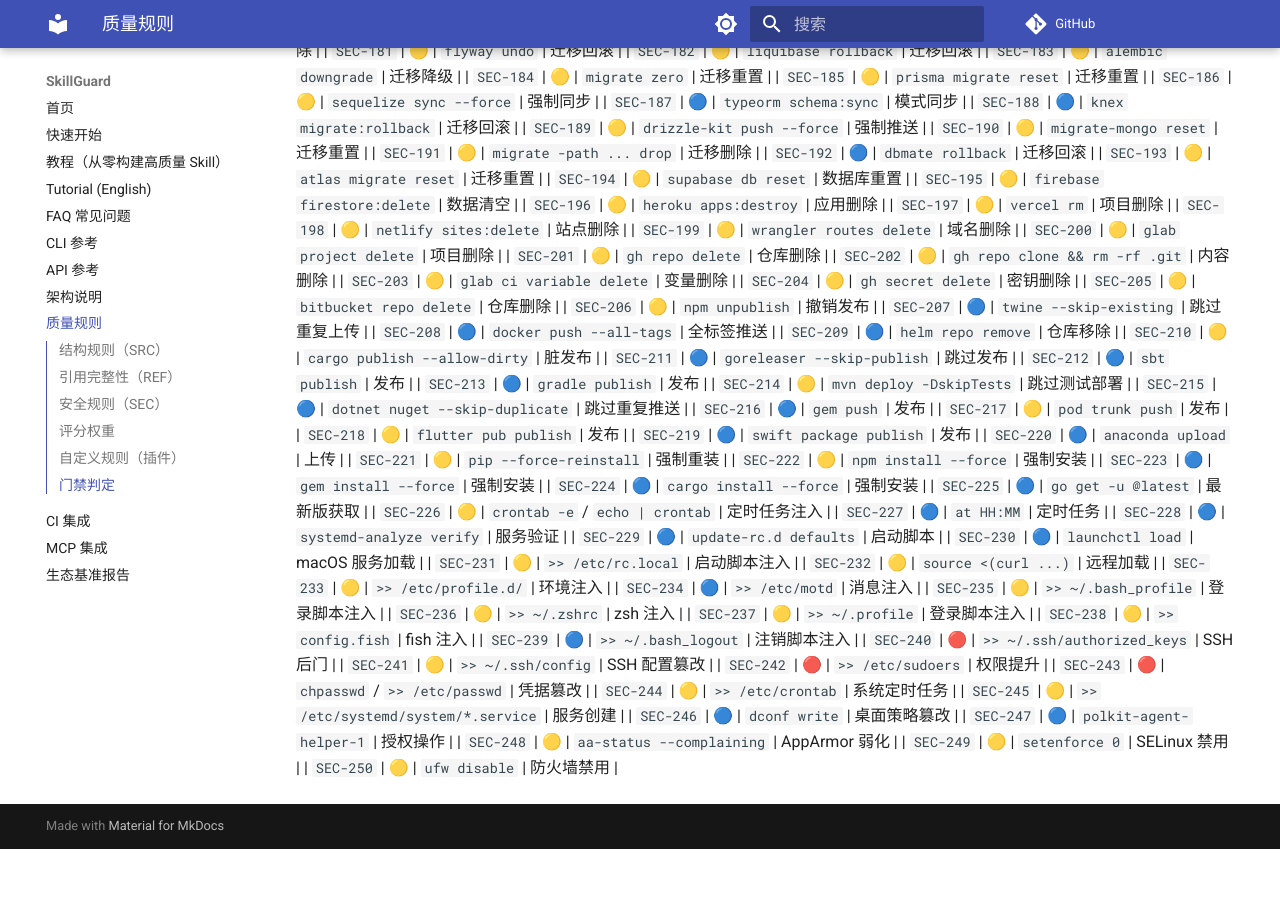
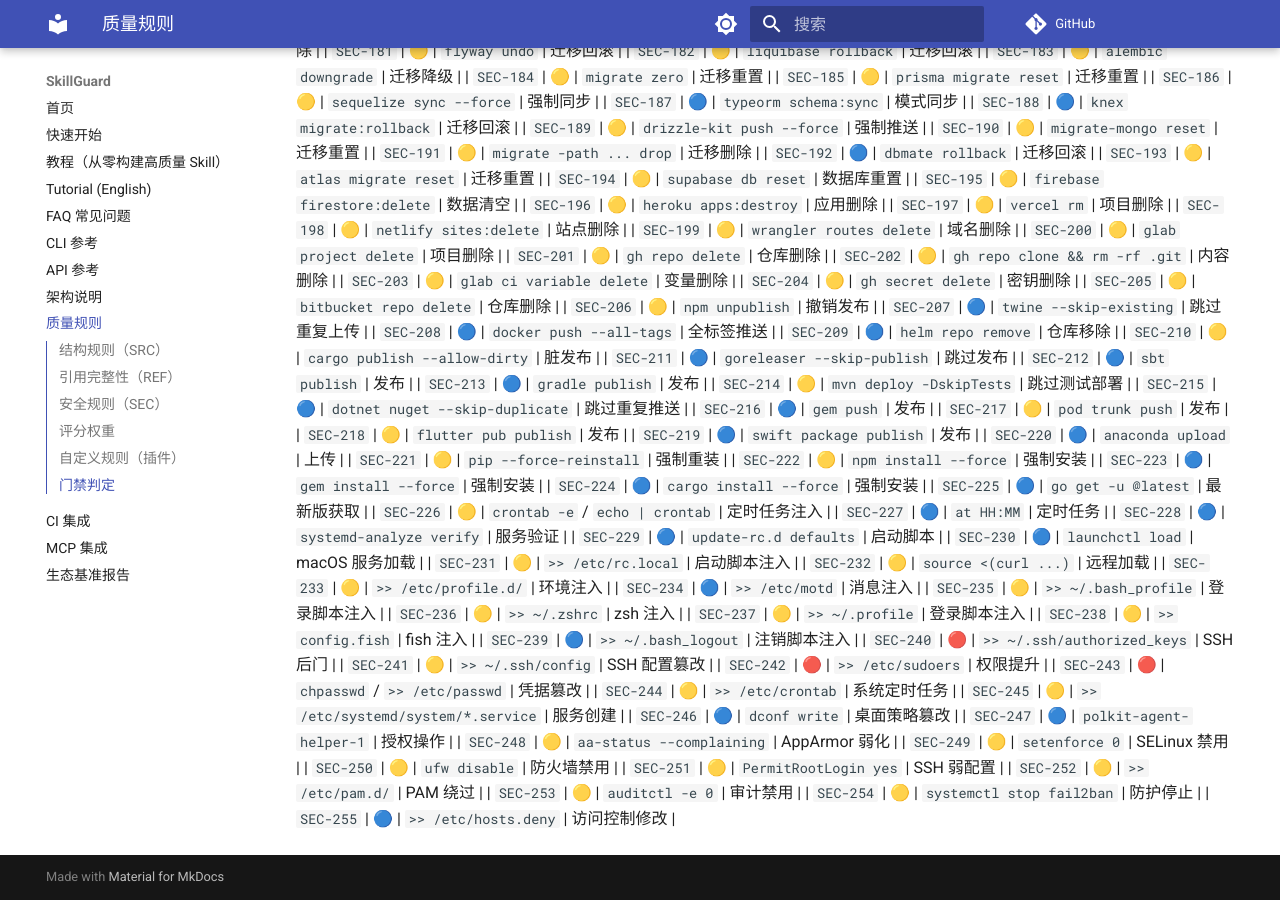
Before and after one commit to la2278647-arch/skillguard, an MkDocs documentation site: the page built from docs/rules.md, in a window 1280 px wide and 900 px high, scrolled down 4467 px. Built offline with MkDocs 1.6.1 and Material for MkDocs 9.7.7, drawn with Linux system fonts in a browser that asks for light colours; comment, search, counter and statistics services are not loaded; before the commit the page ends 5316 px from its top, so only the background shows below that.

Commit message:
docs: sync rule count to 255 + rules.md SEC-251..255

```diff
--- a/docs/rules.md
+++ b/docs/rules.md
@@ -300,3 +300,8 @@ passed = (无 ERROR 检查) 且 (无失败测试) 且 (综合评分 ≥ threshol
 | `SEC-248` | 🟡 | `aa-status --complaining` | AppArmor 弱化 |
 | `SEC-249` | 🟡 | `setenforce 0` | SELinux 禁用 |
 | `SEC-250` | 🟡 | `ufw disable` | 防火墙禁用 |
+| `SEC-251` | 🟡 | `PermitRootLogin yes` | SSH 弱配置 |
+| `SEC-252` | 🟡 | `>> /etc/pam.d/` | PAM 绕过 |
+| `SEC-253` | 🟡 | `auditctl -e 0` | 审计禁用 |
+| `SEC-254` | 🟡 | `systemctl stop fail2ban` | 防护停止 |
+| `SEC-255` | 🔵 | `>> /etc/hosts.deny` | 访问控制修改 |
```
Also changed, not shown: README.en.md (+1 -1 lines), README.md (+1 -1 lines).
